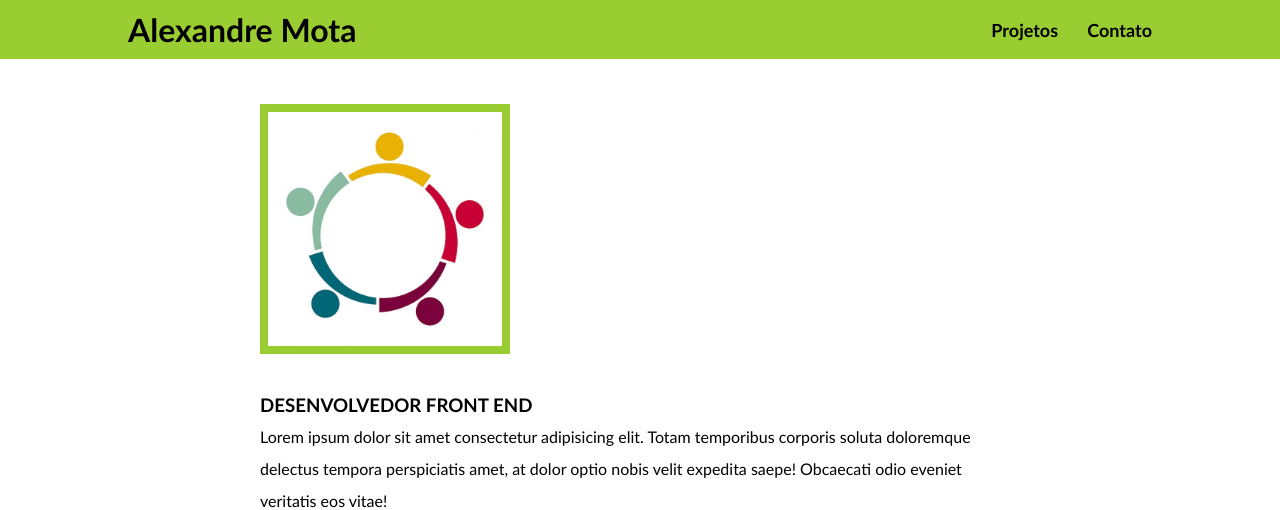
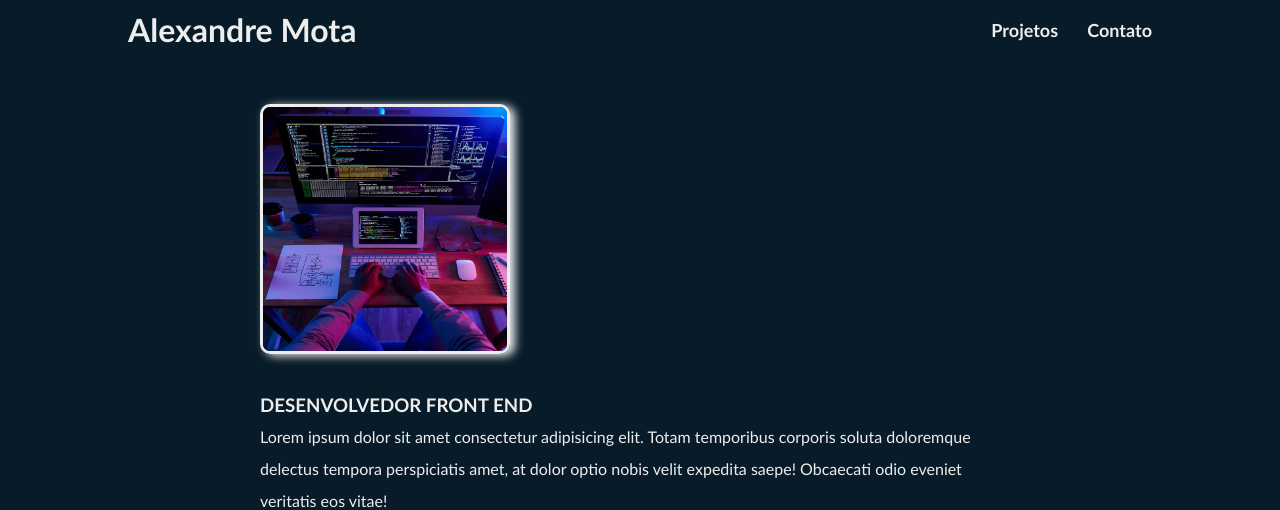
Before and after one commit to alexandremotadev/portfolio-teste, a plain HTML site: page index.html in a window 1280 px wide. Shown: the top 510 px of the page. Drawn offline with Linux system fonts and the light colour scheme.

Commit message:
Atualizei estilos

```diff
--- a/index.html
+++ b/index.html
@@ -11,7 +11,7 @@
 
 <body>
     <header>
-      <h1>Alexandre Mota</h1>
+      <h1 id="Alexandre">Alexandre Mota</h1>
 
       <nav class="nav">
         <a href="#">Projetos</a>
@@ -23,7 +23,7 @@
       <section class="apresentacao">
         <article class="imgh1">
 
-          <img src="imagens/foto-pessoa.avif" alt="Pessoa">
+          <img src="imagens/hacker.avif" alt="Pessoa">
           <h1>DESENVOLVEDOR FRONT END</h1>
           <p>Lorem ipsum dolor sit amet consectetur adipisicing elit. Totam temporibus corporis soluta doloremque delectus tempora perspiciatis amet, at dolor optio nobis velit expedita saepe! Obcaecati odio eveniet veritatis eos vitae!</p>
 
@@ -35,6 +35,8 @@
         </article>
       </section>
 
+      <div id="linha-horizontal"></div>
+
       <section class="projetos">
         <h1>PROJETOS</h1>
           <article>
@@ -43,11 +45,15 @@
             <p>Página sobre a história do mascote do sistema Android. Neste projeto aprendi a estruturar um site completo.<a><br>Tecnologias utilizadas: HTML5 e CSS3.</br></a></p>
           </article>
 
+          <div id="linha-horizontal"></div>
+
           <article>
             <h2>Cordel</h2>
             <img src="imagens/Cordel.png" alt="Cordel">
             <p>Página sobre uma poesia. Neste projeto aprendi a manipular imagens e textos.<a><br>Tecnologias utilizadas: HTML5 e CSS3.</br></a></p>
           </article>
+
+          <div id="linha-horizontal"></div>
 
           <article>
             <h2>Novo projeto</h2>
--- a/style.css
+++ b/style.css
@@ -8,7 +8,10 @@
 }
 
 :root {
-  --fonte1: Verdana, Geneva, Tahoma, sans-serif,
+  --fonte1: Verdana, Geneva, Tahoma, sans-serif;
+  --cor1: white;
+  --cor2:#081b29;
+  --cor3:#ededed;
 }
 
 header {
@@ -17,7 +20,7 @@ header {
   left: 0px;
   width:  100%;
   padding: 10px 10%;
-  background-color: yellowgreen;
+  background: transparent;
   display: flex;
   justify-content: space-between;
   align-items: center;
@@ -25,18 +28,24 @@ header {
 
 .nav a {
   font-size: 18px;
-  color: black;
+  color: var(--cor3);
   text-decoration: none;
   font-weight: 600;
   margin-left: 25px;
+  display: inline-block;
 }
 
 .nav a:hover {
-  color: rgb(121, 173, 17);
+  color: var(--cor1);
 }
 
 .header h1:hover {
-  color: rgb(121, 173, 17);
+  color: var(--cor1);
+}
+
+body {
+  background: var(--cor2);
+  color: var(--cor3);
 }
 
 main {
@@ -45,7 +54,12 @@ main {
   margin:auto;
   line-height: 2em;
   padding: 20px;
+}
 
+#linha-horizontal {
+  width: 80%;
+  border: 1.7px solid var(--cor1);
+  margin: 20px auto;
 }
 
 .redes-sociais{
@@ -58,24 +72,30 @@ img {
   width: 250px;
   height: 250px;
   margin: 25px 0px 25px 0px;
-  border: 8px solid yellowgreen;
+  border: 3px solid var(--cor3);
+  border-radius: 10px;
+  box-shadow: 5px 2px 10px 0px var(--cor3);
 }
+
+#Alexandre {
+  margin: 0px 10px 0px 10px auto;
+  position: relative;
+}
+
 
 h2 {
   margin: 25px 0px 25px 0px;
 }
 
 a {
-  color:yellowgreen;
+  color:var(--cor1);
   text-decoration:underline;
   font-weight: bold;
-
 }
 
-
 footer {
-  background-color: yellowgreen;
-  color: yellowgreen;
+  background-color: var(--cor2);
+  color: transparent;
   bottom: 0;
   position:relative;
   width: 100%;
```
Also changed, not shown: imagens/hacker.avif (added).
